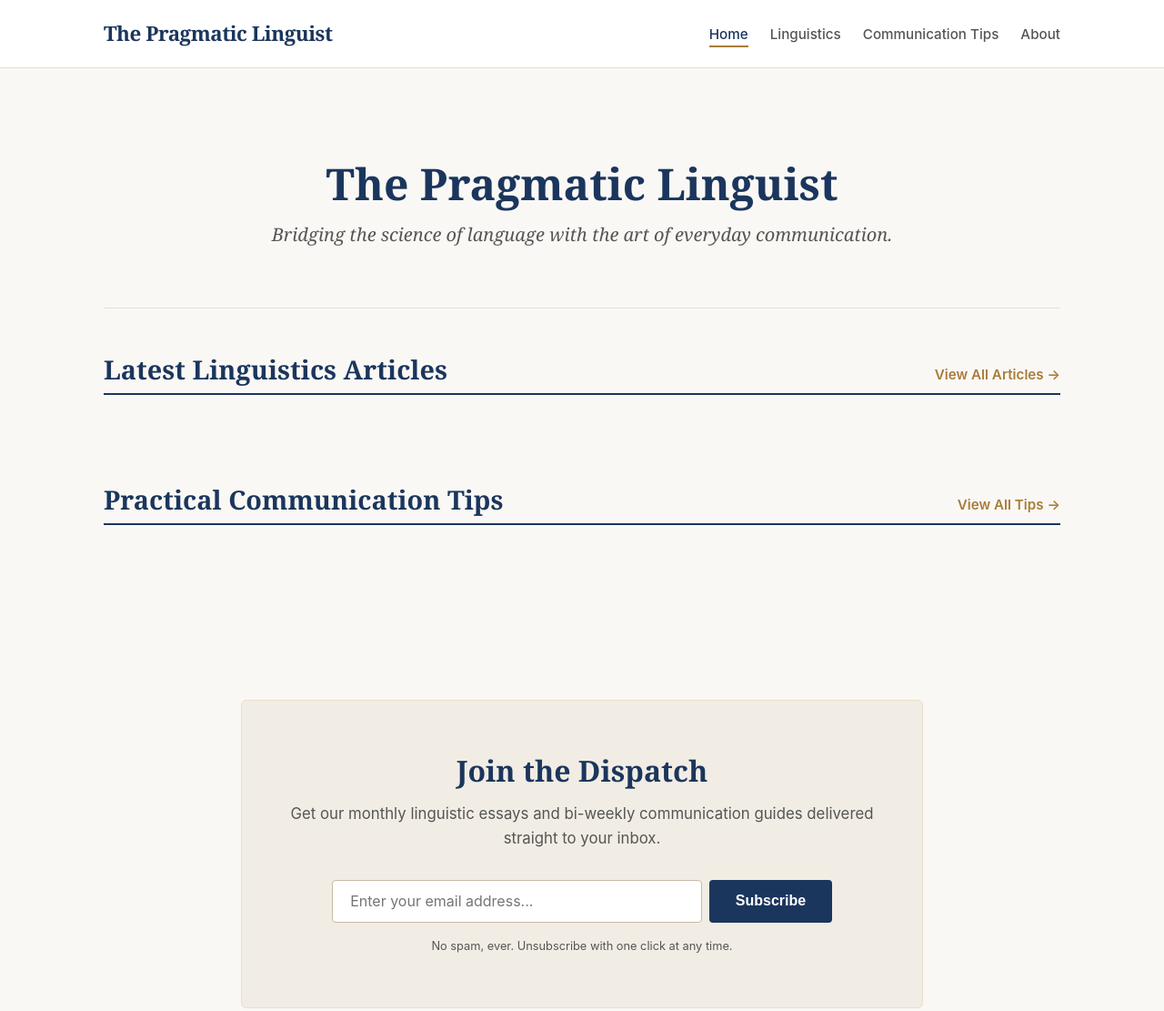
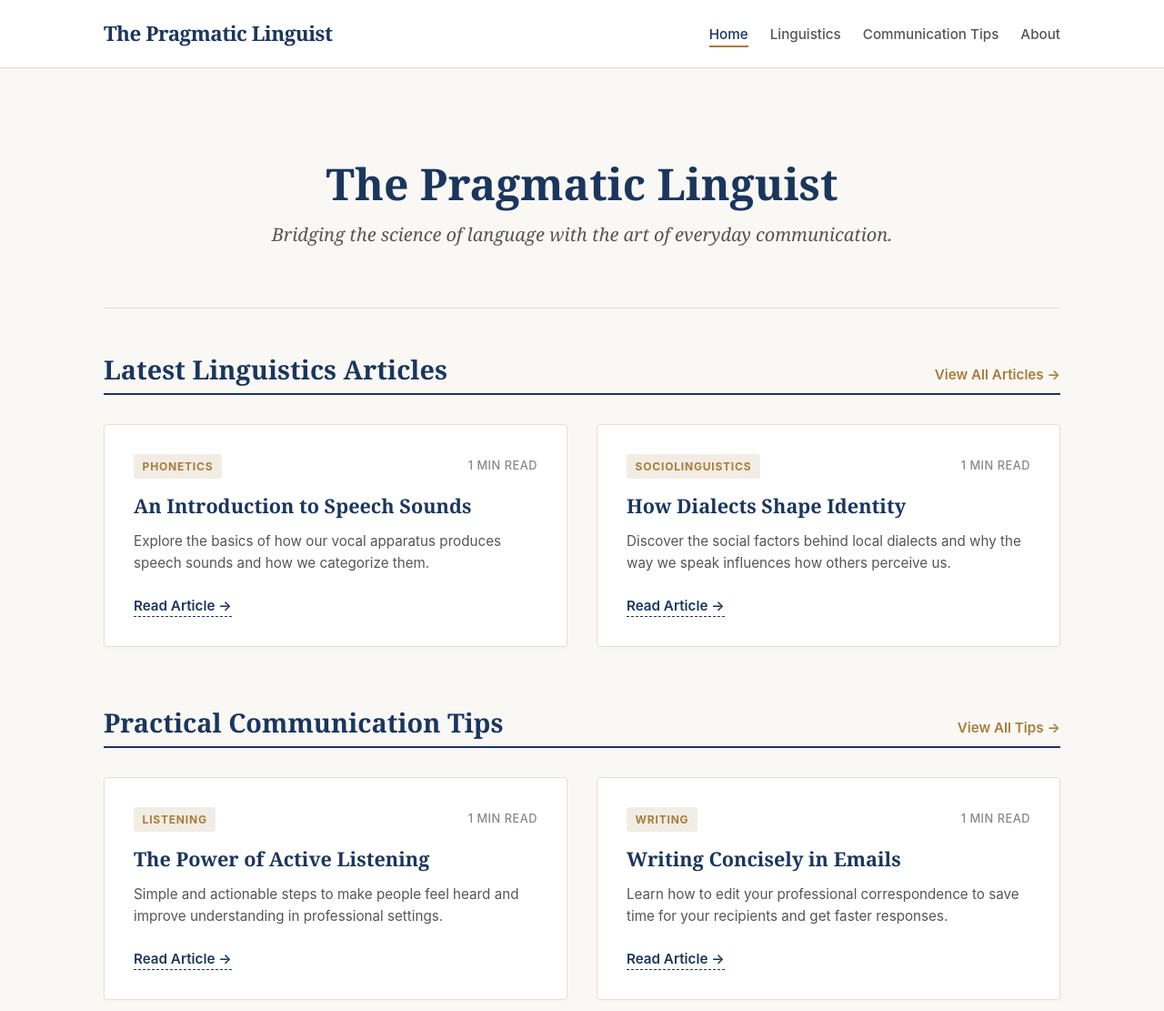
Before and after one commit to iddydev01/ThePragmaticLingustics, a plain HTML site: page index.html in a window 1280 px wide. Shown: the top 1111 px of the page at 91% size. Drawn offline with Linux system fonts and the light colour scheme; no server answers.

Commit message:
Add files via upload
corrected js aded

```diff
--- a/script.js
+++ b/script.js
@@ -1,25 +1,64 @@
 /**
  * ==========================================================================
- * 1. Content Database Manager
+ * 1. Content Database (Centralized Array)
  * ==========================================================================
- * Loads data from our JSON database file asynchronously.
  */
-let contentData = [];
-
-async function loadContentDatabase() {
-    try {
-        const response = await fetch('data/content.json');
-        const data = await response.json();
-        contentData = data.posts || [];
-    } catch (error) {
-        console.error('Error loading content database:', error);
+const contentData = [
+    {
+        id: 1,
+        category: "linguistics",
+        tag: "Phonetics",
+        title: "An Introduction to Speech Sounds",
+        summary: "Explore the basics of how our vocal apparatus produces speech sounds and how we categorize them.",
+        content: "Phonetics is the branch of linguistics that studies how humans produce and perceive speech sounds. Every language uses a specific subset of the vast array of sounds the human vocal tract can produce. In articulatory phonetics, we look at three main parameters: voicing (whether the vocal cords vibrate), place of articulation (where the sound is made, e.g., the lips, teeth, or soft palate), and manner of articulation (how the airflow is shaped, e.g., stopped completely or squeezed through a narrow gap). Understanding these basics helps linguists map languages and aids speech-language pathologists in therapy."
+    },
+    {
+        id: 2,
+        category: "linguistics",
+        tag: "Sociolinguistics",
+        title: "How Dialects Shape Identity",
+        summary: "Discover the social factors behind local dialects and why the way we speak influences how others perceive us.",
+        content: "Sociolinguistics explores the complex relationship between language and society. A dialect is not a 'broken' or 'incorrect' version of a language; it is a fully rule-governed linguistic system tied to a specific geographic region or social group. Our dialect functions as a social badge, signaling our background, age, socio-economic status, and peer group alignment. Linguists emphasize that standard dialects are simply those historically spoken by people in positions of political and economic power, not because they are structurally superior."
+    },
+    {
+        id: 3,
+        category: "linguistics",
+        tag: "Semantics",
+        title: "The Shift in Word Meanings",
+        summary: "Examine how semantic drift alters the vocabulary of languages over decades and centuries.",
+        content: "Language is a living entity, and words constantly evolve in meaning—a process known as semantic change. For example, the word 'nice' once meant 'foolish' or 'ignorant' in Middle English, coming from the Latin 'nescius.' Over centuries, it drifted to mean 'fastidious,' then 'refined,' and eventually 'pleasant.' Semantic drift occurs through mechanisms like broadening (generalizing a meaning), narrowing (restricting a meaning), amelioration (a word becoming more positive), and pejoration (a word becoming more negative). This constant shift demonstrates that dictionaries are historical records of usage, not absolute rulebooks."
+    },
+    {
+        id: 4,
+        category: "communication",
+        tag: "Listening",
+        title: "The Power of Active Listening",
+        summary: "Simple and actionable steps to make people feel heard and improve understanding in professional settings.",
+        content: "Active listening is the cornerstone of effective communication, yet it is rarely practiced. Instead of listening to understand, most people listen to reply. To practice active listening, follow three steps: 1. Maintain an open, supportive posture and eye contact. 2. Paraphrase or mirror the speaker's core message (e.g., 'It sounds like you feel overwhelmed by the deadline'). 3. Ask open-ended clarifying questions. Doing this reduces misunderstandings, builds profound trust, and helps de-escalate conflicts before they start."
+    },
+    {
+        id: 5,
+        category: "communication",
+        tag: "Writing",
+        title: "Writing Concisely in Emails",
+        summary: "Learn how to edit your professional correspondence to save time for your recipients and get faster responses.",
+        content: "In professional environments, brevity is a sign of respect. Long, rambling emails are often ignored or misunderstood. To write more concisely, practice the 'bottom-line up-front' (BLUF) method: state your main request or point in the very first sentence. Keep paragraphs to a maximum of three sentences. Use bullet points for choices, tasks, or action items. Finally, edit ruthlessly—remove redundant phrases like 'I am writing to let you know' or 'in order to.' Your colleagues will thank you, and your response rates will improve."
+    },
+    {
+        id: 6,
+        category: "communication",
+        tag: "Speaking",
+        title: "Mastering the Pause in Public Speaking",
+        summary: "Learn how silence can be used as a powerful tool to engage listeners and emphasize important points.",
+        content: "Many public speakers dread silence, filling every micro-second with vocalized pauses like 'um,' 'uh,' or 'like.' However, a deliberate pause is one of the most powerful rhetorical tools available. Use a 'transition pause' when moving from one major point to another to signal the change to your audience. Use an 'emphasis pause' immediately after a critical point to allow the message to settle in their minds. Embracing silence projects natural confidence and gives your listeners breathing room to digest your speech."
     }
-}
+];
 
 /**
  * ==========================================================================
  * 2. Reading Time Utility Function
  * ==========================================================================
+ * Computes reading time assuming an average speed of 200 words per minute.
  */
 function calculateReadingTime(text) {
     const words = text.trim().split(/\s+/).length;
@@ -55,6 +94,7 @@ function createCardElement(item) {
     return article;
 }
 
+// Modal handling
 function openModal(item) {
     const modal = document.getElementById('reading-modal');
     const modalTitle = document.getElementById('modal-title');
@@ -146,10 +186,7 @@ function renderCategoryPage(category) {
  * 5. Initialization
  * ==========================================================================
  */
-document.addEventListener('DOMContentLoaded', async () => {
-    // Await database fetch before performing page rendering
-    await loadContentDatabase();
-
+document.addEventListener('DOMContentLoaded', () => {
     const modalClose = document.getElementById('modal-close');
     const modalOverlay = document.getElementById('reading-modal');
 
--- a/style.css
+++ b/style.css
@@ -619,21 +619,3 @@ a:hover {
 .newsletter-form button:hover {
     background-color: #a87c3a;
 }
-
-.newsletter-disclaimer {
-    font-size: 0.8rem !important;
-    color: #888888;
-    margin-top: 1rem;
-    margin-bottom: 0 !important;
-}
-
-@media (max-width: 600px) {
-    .newsletter-form {
-        flex-direction: column;
-        gap: 0.8rem;
-    }
-
-    .newsletter-section {
-        padding: 2.5rem 1.5rem;
-    }
-}
```
